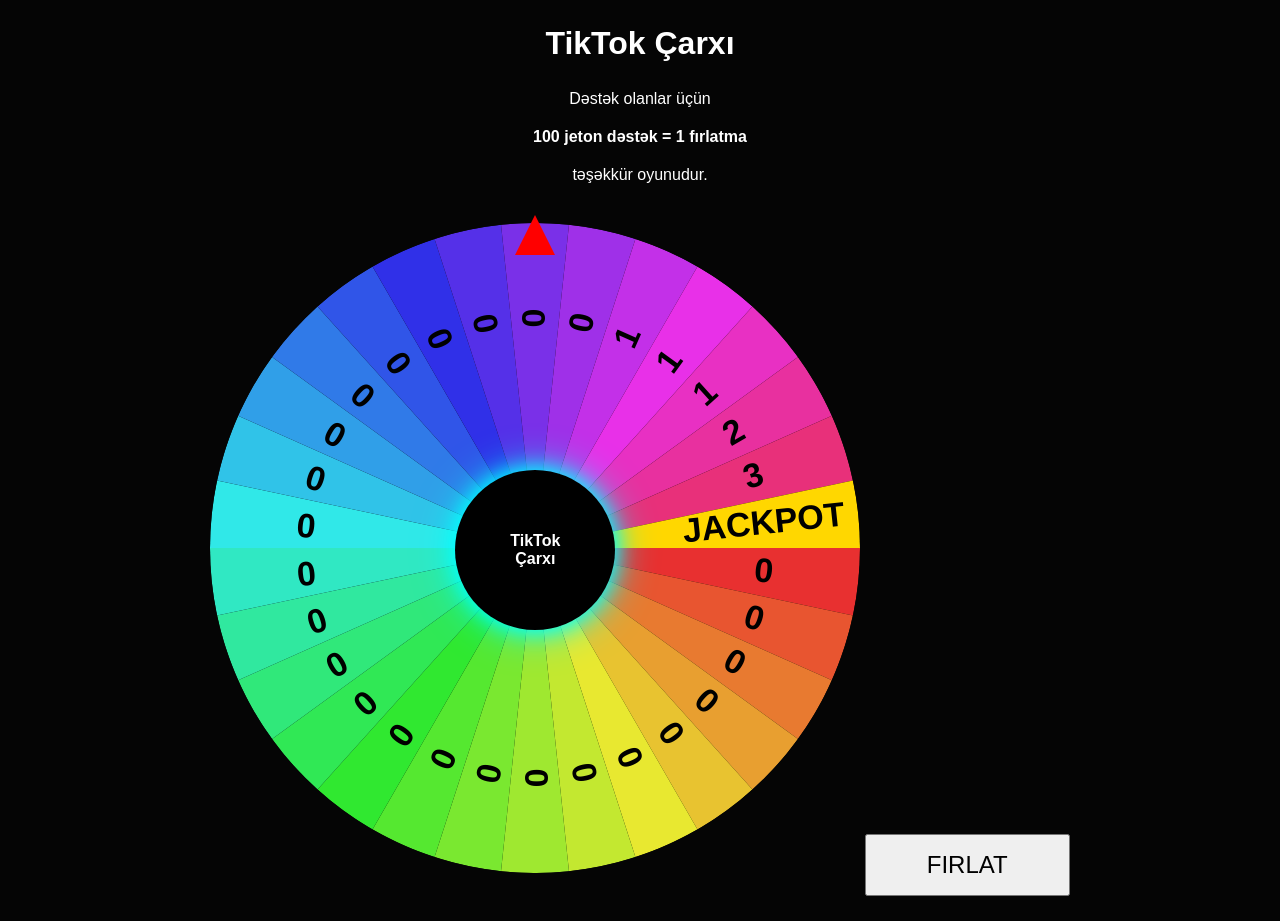
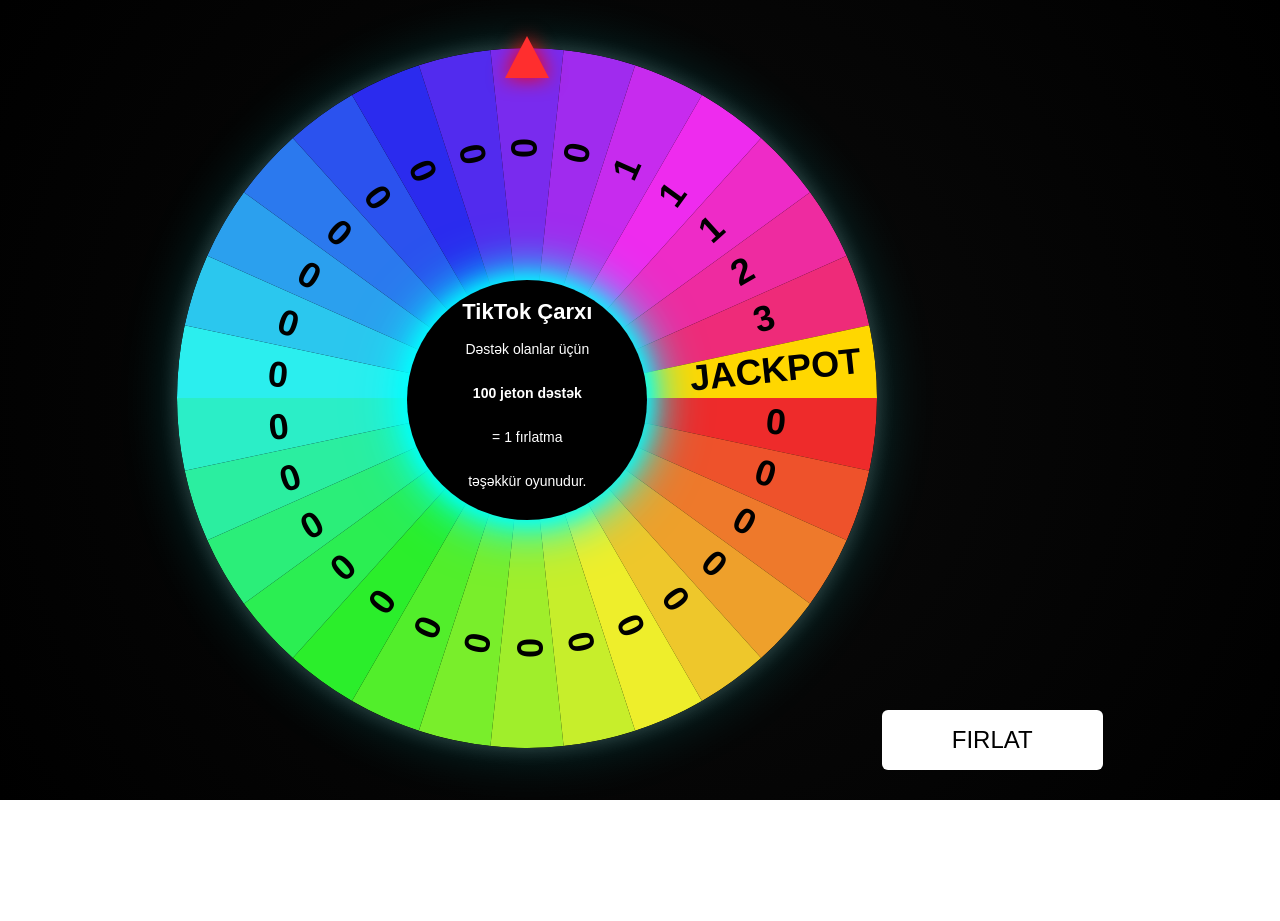
Before and after one commit to paytaksi2026/tapsev, a website: page public/index.html in a window 1280 px wide. After the commit the page ends 800 px from the top, so only its background shows below. Drawn offline with nearby package versions, Linux system fonts and the light colour scheme; no server answers.

Commit message:
Add files via upload

```diff
--- a/public/index.html
+++ b/public/index.html
@@ -1,3 +1,4 @@
+
 <!DOCTYPE html>
 <html>
 <head>
@@ -8,21 +9,19 @@
 </head>
 <body>
 
-<div class="title">
-<h1>TikTok Çarxı</h1>
+<div id="wheelWrapper">
+
+<div id="pointer"></div>
+
+<canvas id="wheel" width="700" height="700"></canvas>
+
+<div class="centerCircle">
+<h2>TikTok Çarxı</h2>
 <p>Dəstək olanlar üçün</p>
-<p><b>100 jeton dəstək = 1 fırlatma</b></p>
+<p><b>100 jeton dəstək</b></p>
+<p>= 1 fırlatma</p>
 <p>təşəkkür oyunudur.</p>
 </div>
-
-<div id="wheelWrapper">
-<div id="pointer"></div>
-<canvas id="wheel" width="650" height="650"></canvas>
-
-<div class="centerCircle">TikTok<br>Çarxı</div>
-
-<div id="userOverlay"></div>
-<div id="giftOverlay">🎁</div>
 
 </div>
 
@@ -32,7 +31,6 @@
 
 <audio id="spinSound" src="spin.mp3"></audio>
 
-<script src="/socket.io/socket.io.js"></script>
 <script src="wheel.js"></script>
 
 </body>
--- a/public/style.css
+++ b/public/style.css
@@ -1,32 +1,30 @@
+
 body{
-background:#050505;
+background:radial-gradient(circle,#0b0b0b,#000000);
 color:white;
 font-family:Arial;
 text-align:center;
-}
-
-.title{
-margin-top:10px;
-line-height:1.4;
+overflow-x:hidden;
 }
 
 #wheelWrapper{
 position:relative;
 display:inline-block;
-margin-top:20px;
+margin-top:40px;
 }
 
 #pointer{
 position:absolute;
-top:-8px;
+top:-12px;
 left:50%;
 transform:translateX(-50%);
 width:0;
 height:0;
-border-left:20px solid transparent;
-border-right:20px solid transparent;
-border-bottom:40px solid red;
+border-left:22px solid transparent;
+border-right:22px solid transparent;
+border-bottom:42px solid #ff2e2e;
 z-index:20;
+filter:drop-shadow(0 0 10px red);
 }
 
 .centerCircle{
@@ -34,53 +32,46 @@
 top:50%;
 left:50%;
 transform:translate(-50%,-50%);
-width:160px;
-height:160px;
+width:220px;
+height:220px;
 border-radius:50%;
-background:black;
+background:#000;
 display:flex;
+flex-direction:column;
 align-items:center;
 justify-content:center;
 text-align:center;
-font-weight:bold;
-box-shadow:0 0 20px #00ffff,0 0 40px #00ffff;
+font-size:14px;
+padding:10px;
+box-shadow:
+0 0 20px #00ffff,
+0 0 40px #00ffff,
+0 0 60px #00ffff;
 }
 
-#userOverlay{
-position:absolute;
-top:40%;
-left:50%;
-transform:translate(-50%,-50%);
-font-size:48px;
-font-weight:bold;
-color:#00ffea;
-text-shadow:0 0 20px #00ffea;
-opacity:0;
-transition:opacity 0.4s;
-}
-
-#giftOverlay{
-position:absolute;
-top:20%;
-left:50%;
-transform:translate(-50%,-50%);
-font-size:70px;
-opacity:0;
-animation-duration:1s;
+.centerCircle h2{
+margin:2px;
+font-size:22px;
 }
 
 canvas{
 border-radius:50%;
+box-shadow:
+0 0 20px rgba(255,255,255,0.2),
+0 0 60px rgba(0,255,255,0.2);
 }
 
 button{
-margin-top:25px;
-padding:15px 60px;
+margin-top:30px;
+padding:16px 70px;
 font-size:24px;
+border:none;
+background:#ffffff;
 cursor:pointer;
+border-radius:6px;
 }
 
 #result{
 font-size:36px;
-margin-top:25px;
+margin-top:30px;
 }
--- a/public/wheel.js
+++ b/public/wheel.js
@@ -1,12 +1,9 @@
+
 const canvas=document.getElementById("wheel");
 const ctx=canvas.getContext("2d");
+const result=document.getElementById("result");
 const spinBtn=document.getElementById("spinBtn");
-const result=document.getElementById("result");
 const spinSound=document.getElementById("spinSound");
-const userOverlay=document.getElementById("userOverlay");
-const giftOverlay=document.getElementById("giftOverlay");
-
-const socket = typeof io !== "undefined" ? io() : null;
 
 const segments=[
 "0","0","0","0","0","0","0","0","0","0",
@@ -22,63 +19,46 @@
 
 function drawWheel(){
 
-ctx.clearRect(0,0,650,650);
+ctx.clearRect(0,0,700,700);
 
 for(let i=0;i<total;i++){
 
 ctx.beginPath();
-ctx.moveTo(325,325);
-ctx.arc(325,325,325,i*arc,(i+1)*arc);
+ctx.moveTo(350,350);
+ctx.arc(350,350,350,i*arc,(i+1)*arc);
 
 if(segments[i]==="JACKPOT"){
 ctx.fillStyle="#FFD700";
 }else{
-ctx.fillStyle=`hsl(${i*12},80%,55%)`;
+ctx.fillStyle=`hsl(${i*12},85%,55%)`;
 }
 
 ctx.fill();
 
 ctx.save();
-ctx.translate(325,325);
+ctx.translate(350,350);
 ctx.rotate(i*arc+arc/2);
 
-ctx.fillStyle="black";
-ctx.font="bold 34px Arial";
+ctx.fillStyle="#000";
+ctx.font="bold 36px Arial";
 ctx.textAlign="center";
-ctx.fillText(segments[i],230,10);
+ctx.fillText(segments[i],250,10);
 
 ctx.restore();
+
 }
 }
 
 drawWheel();
 
-function showUser(user){
-
-userOverlay.innerText=user;
-userOverlay.style.opacity=1;
-
-giftOverlay.style.opacity=1;
-
-setTimeout(()=>{
-userOverlay.style.opacity=0;
-giftOverlay.style.opacity=0;
-},2000);
-
-}
-
-function spin(user=""){
+function spin(){
 
 if(spinning) return;
 
 spinning=true;
-spinSound.play();
+if(spinSound) spinSound.play();
 
-if(user){
-showUser(user+" göndərdi 🎁");
-}
-
-let spinAngle=Math.random()*360+1800;
+let spinAngle=Math.random()*360+2000;
 let duration=15000;
 let start=null;
 
@@ -102,7 +82,7 @@
 
 spinning=false;
 
-showResult(user);
+showResult();
 
 }
 
@@ -112,7 +92,7 @@
 
 }
 
-function showResult(user){
+function showResult(){
 
 let normalized=(rotation%360);
 
@@ -132,11 +112,11 @@
 
 }else{
 
-result.innerHTML=(user?user+" ":"")+"QAZANDI: "+prize+" AZN";
+result.innerHTML="QAZANDI: "+prize+" AZN";
 
 confetti({
 particleCount:120,
-spread:90,
+spread:80,
 origin:{y:0.6}
 });
 
@@ -144,10 +124,4 @@
 
 }
 
-spinBtn.onclick=()=>spin("Manual");
-
-if(socket){
-socket.on("spin",(data)=>{
-spin("@"+data.user);
-});
-}
+spinBtn.onclick=spin;
```
